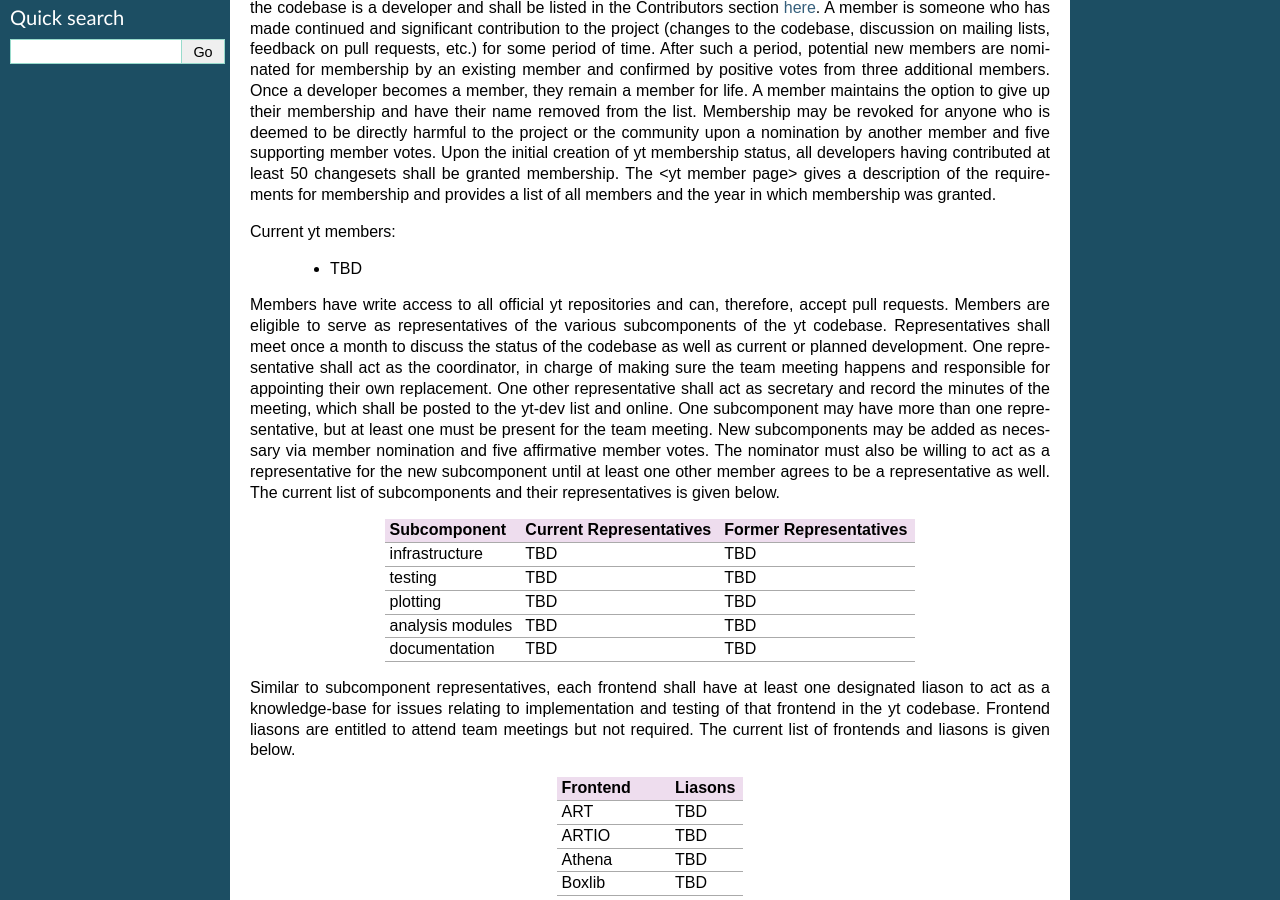
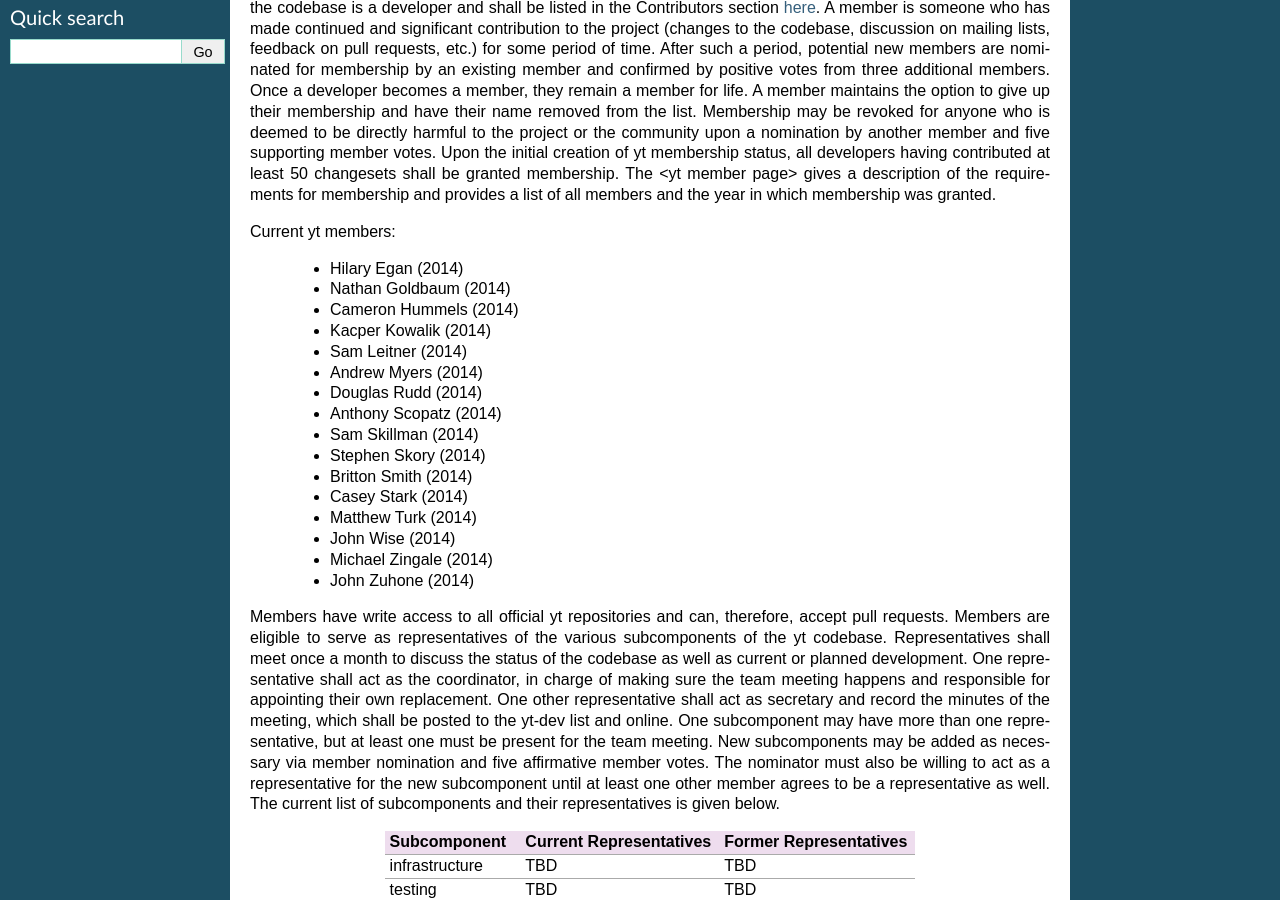
Before and after one commit to yt-project/ytep, a Sphinx documentation site: the page built from source/YTEPs/YTEP-1776.rst, in a window 1280 px wide and 900 px high, scrolled down 565 px. Built offline with Sphinx 7.4.7, drawn with Linux system fonts in a browser that asks for light colours; formulas are drawn with MathJax 3.

Commit message:
Adding members.

```diff
--- a/source/YTEPs/YTEP-1776.rst
+++ b/source/YTEPs/YTEP-1776.rst
@@ -50,7 +50,22 @@ granted.
 
 Current yt members:
 
-  * TBD
+  * Hilary Egan (2014)
+  * Nathan Goldbaum (2014)
+  * Cameron Hummels (2014)
+  * Kacper Kowalik (2014)
+  * Sam Leitner (2014)
+  * Andrew Myers (2014)
+  * Douglas Rudd (2014)
+  * Anthony Scopatz (2014)
+  * Sam Skillman (2014)
+  * Stephen Skory (2014)
+  * Britton Smith (2014)
+  * Casey Stark (2014)
+  * Matthew Turk (2014)
+  * John Wise (2014)
+  * Michael Zingale (2014)
+  * John Zuhone (2014)
 
 Members have write access to all official yt repositories and can, therefore,
 accept pull requests.
```
